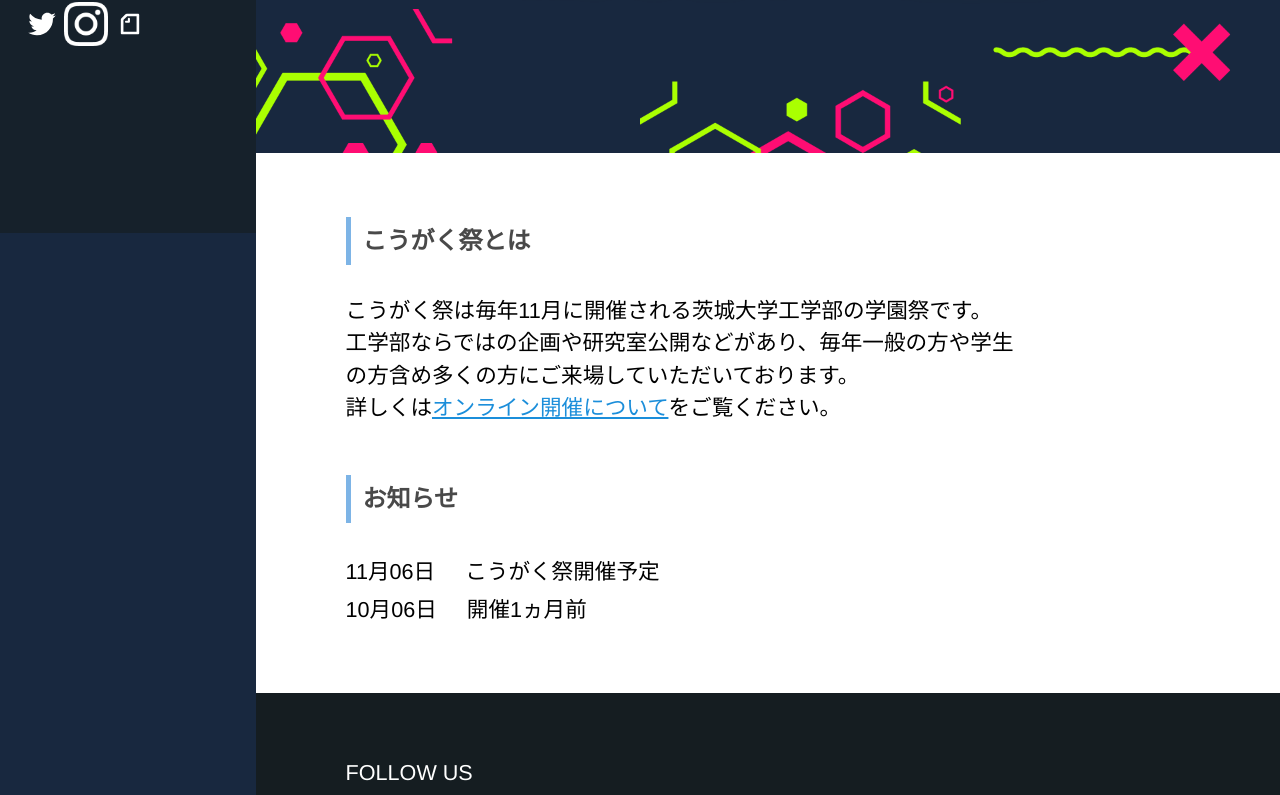
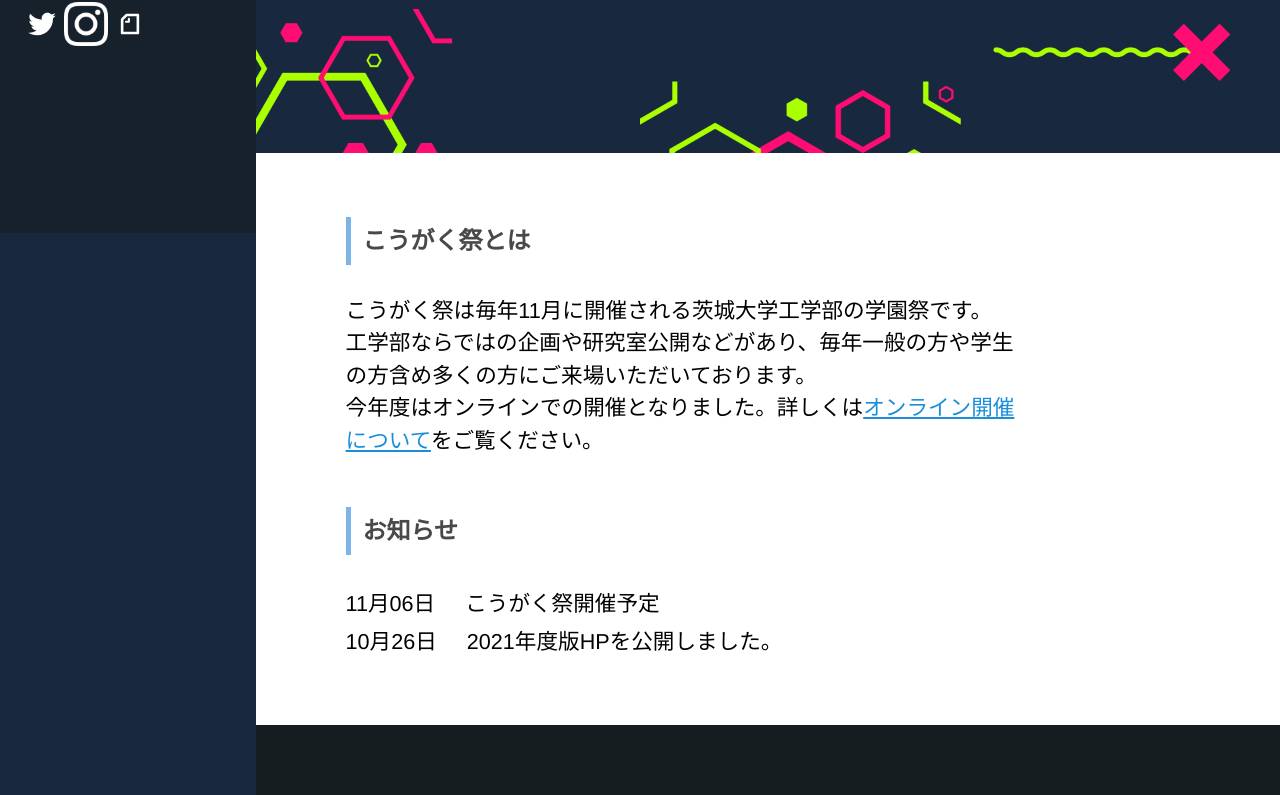
Before and after one commit to kougakusai/kougakusai-hp, a Next.js app: page / in a window 1280 px wide. Shown: the part 567-1362 px from the top of the page. Built offline with nearby package versions, Linux system fonts and the light colour scheme.

Commit message:
トップページの内容更新

```diff
--- a/src/pages/index.tsx
+++ b/src/pages/index.tsx
@@ -13,8 +13,8 @@ const announce = [
     detail: "こうがく祭開催予定",
   },
   {
-    date: "10月06日",
-    detail: "開催1ヵ月前",
+    date: "10月26日", // TODO 公開直前に日付を更新
+    detail: "2021年度版HPを公開しました。",
   },
 ];
 
@@ -25,6 +25,7 @@ export default function Home() {
         <title>2020年こうがく祭公式HP | 茨城大学</title>
       </Head>
       <main>
+        {/* TODO 背景画像内の日付更新 */}
         <div
           className="w-full h-0 pt-[200%] bg-center bg-cover bg-no-repeat k-sm:hidden"
           style={{ backgroundImage: `url(${prefix}/background_pre_sm.png)` }}
@@ -60,10 +61,10 @@ export default function Home() {
             <Subtitle text="こうがく祭とは" />
             <p>こうがく祭は毎年11月に開催される茨城大学工学部の学園祭です。</p>
             <p>
-              工学部ならではの企画や研究室公開などがあり、毎年一般の方や学生の方含め多くの方にご来場していただいております。
+              工学部ならではの企画や研究室公開などがあり、毎年一般の方や学生の方含め多くの方にご来場いただいております。
             </p>
             <p>
-              詳しくは
+              今年度はオンラインでの開催となりました。詳しくは
               <Link href="/about">
                 <a className="underline text-k-blue-dark cursor-pointer">
                   オンライン開催について
```
